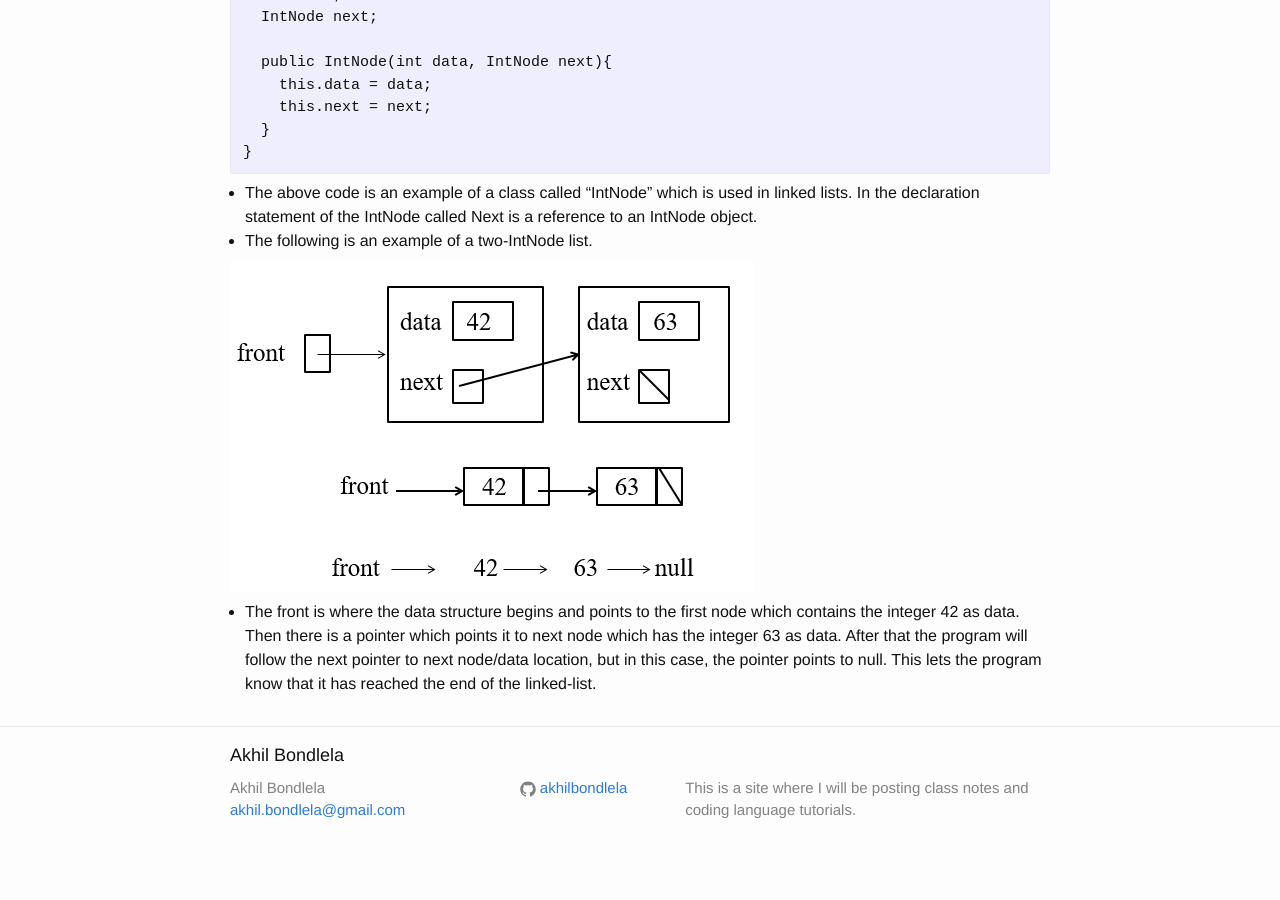
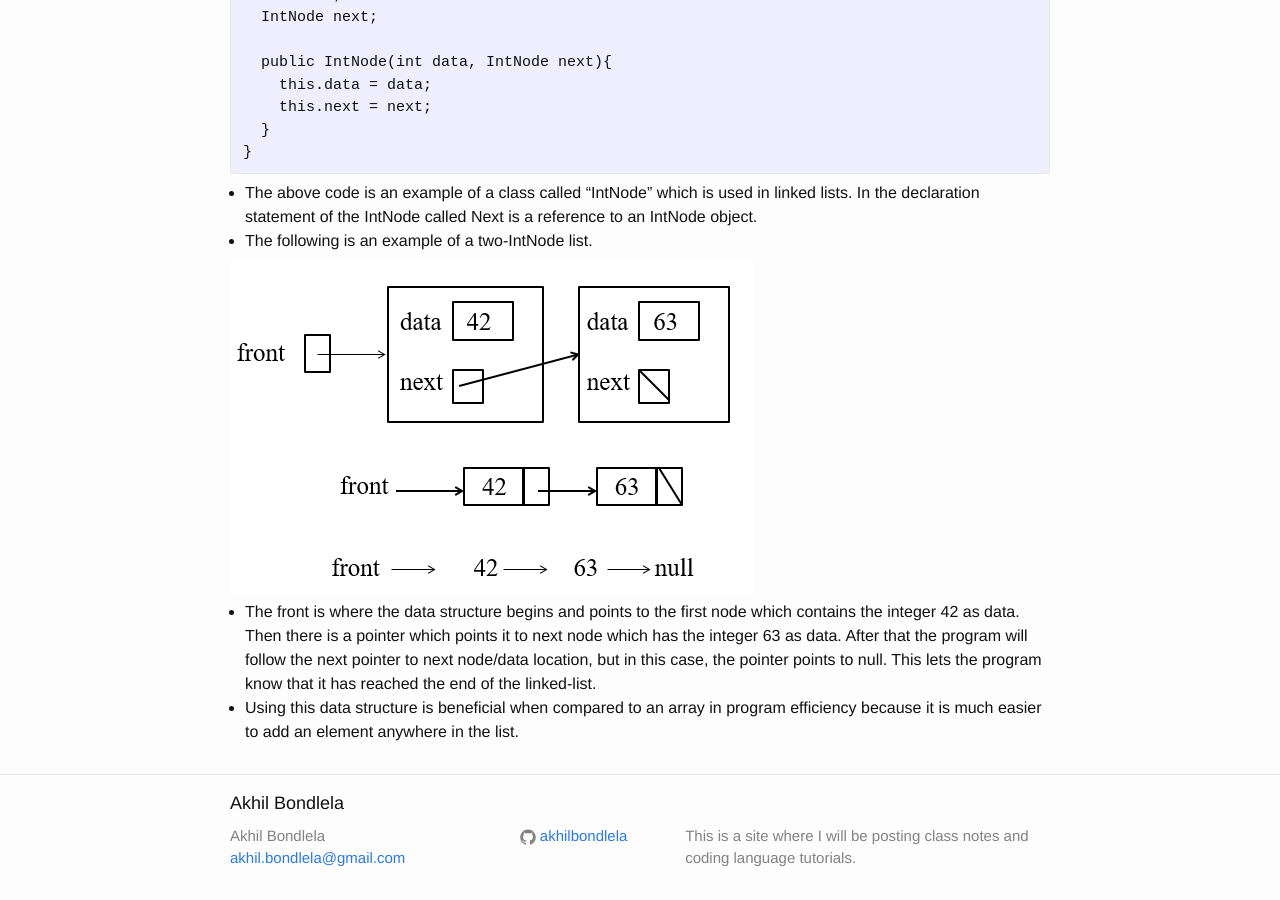
Before and after one commit to akhilbond/akhilbond.github.io, a Jekyll site: the page built from Courses/Data_Structures/notes.md, in a window 1280 px wide and 900 px high, scrolled down 2282 px. Built offline with Jekyll 4.4.1, drawn with Linux system fonts in a browser that asks for light colours; formulas are drawn with MathJax 3; before the commit the page ends 3134 px from its top, so only the background shows below that.

Commit message:
Data Structures Notes

```diff
--- a/Courses/Data_Structures/notes.md
+++ b/Courses/Data_Structures/notes.md
@@ -114,3 +114,4 @@ public class IntNode{
 ![Two-IntNode List Example](/resources/images/data_structures/two-intnode_list.PNG)
 
 - The front is where the data structure begins and points to the first node which contains the integer 42 as data. Then there is a pointer which points it to next node which has the integer 63 as data. After that the program will follow the next pointer to next node/data location, but in this case, the pointer points to null. This lets the program know that it has reached the end of the linked-list.
+- Using this data structure is beneficial when compared to an array in program efficiency because it is much easier to add an element anywhere in the list.
```
